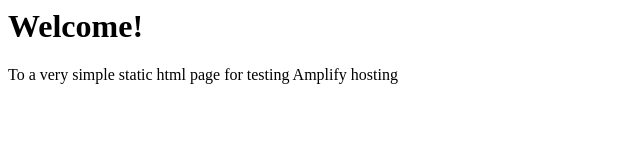
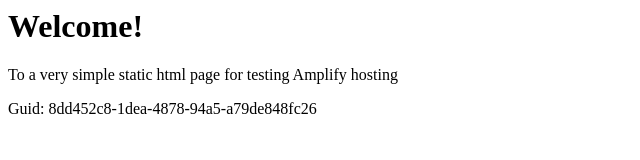
Before and after one commit to amplify-github-test-hkg/Github-PR-Commit-Integration-Test-DoNotTouch-Gith-OKSLNVO2-v1-prod-ap-east-1, a website: page src/index.html in a window 1280 px wide. Shown: the whole page, without its empty margins (0-640 px from the left). Drawn offline with Linux system fonts and the light colour scheme.

Commit message:
commit from integ tests

```diff
--- a/src/index.html
+++ b/src/index.html
@@ -1,3 +1,5 @@
+
+
 <html lang="en">
 
 <head>
@@ -10,6 +12,6 @@
 <body>
     <h1>Welcome!</h1>
     <p>To a very simple static html page for testing Amplify hosting</p>
-</body>
+    <p>Guid: 8dd452c8-1dea-4878-94a5-a79de848fc26</p></body>
 
 </html>
```
